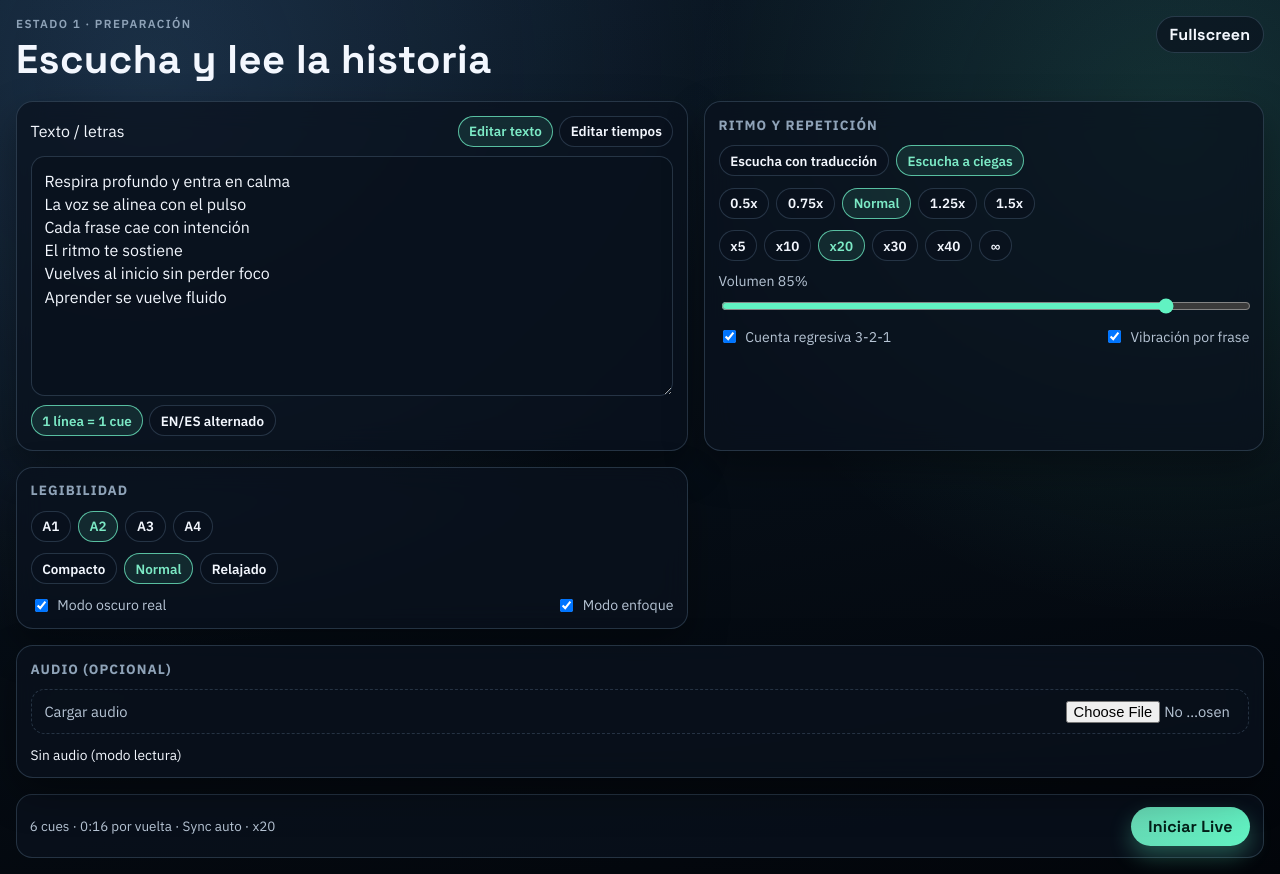
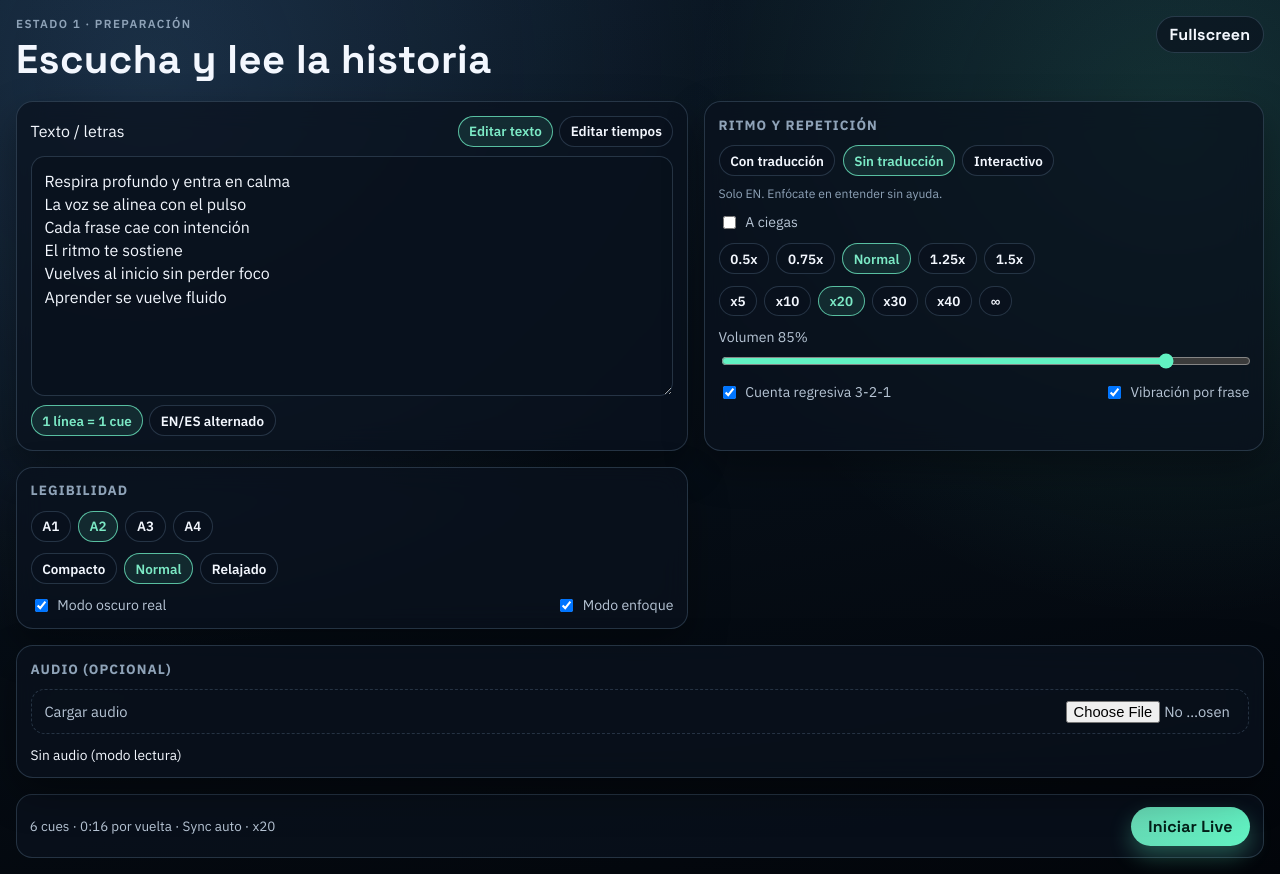
Before and after one commit to jaleco8/jaleco-music, a React (Vite) app: page / in a window 1280 px wide. Built offline with nearby package versions, Linux system fonts and the light colour scheme.

Commit message:
Añade modos de estudio y mejoras en la interfaz de usuario para la práctica interactiva

```diff
--- a/src/App.css
+++ b/src/App.css
@@ -139,6 +139,10 @@
   margin: 0;
   font-size: 0.76rem;
   color: var(--text-muted);
+}
+
+.study-mode-hint {
+  margin-top: -0.1rem;
 }
 
 .timing-editor {
@@ -326,6 +330,18 @@
   gap: 0.42rem;
 }
 
+.study-toggle-row {
+  display: inline-flex;
+  align-items: center;
+  gap: 0.42rem;
+  color: var(--text-next);
+  font-size: 0.88rem;
+}
+
+.study-toggle-row input {
+  accent-color: var(--accent);
+}
+
 .audio-upload {
   border: 1px dashed var(--border-soft);
   border-radius: 0.85rem;
@@ -506,6 +522,10 @@
   font-size: 0.72rem;
 }
 
+.live-mode-pill {
+  pointer-events: none;
+}
+
 .teleprompter-stage {
   position: absolute;
   inset: 0;
@@ -601,6 +621,24 @@
   transition: width 120ms linear;
 }
 
+.cue-line.is-time-active:not(.is-active) {
+  color: color-mix(in srgb, var(--text-main) 88%, transparent);
+  opacity: 0.9;
+  transform: scale(1);
+}
+
+.cue-line.is-time-active:not(.is-active)::after {
+  content: '';
+  position: absolute;
+  left: 0;
+  top: calc(100% + 0.1em);
+  width: calc(var(--cue-progress, 0) * 100%);
+  height: 2px;
+  border-radius: 999px;
+  background: color-mix(in srgb, var(--text-muted) 72%, transparent);
+  transition: width 120ms linear;
+}
+
 .cue-line.is-past .cue-translation {
   color: color-mix(in srgb, var(--text-muted) 72%, transparent);
 }
@@ -609,8 +647,12 @@
   color: color-mix(in srgb, var(--text-main) 86%, transparent);
 }
 
-.focus-enabled .cue-line:not(.is-active) {
+.focus-enabled .cue-line:not(.is-active):not(.is-time-active) {
   filter: blur(1px);
+}
+
+.mode-live.mode-blind .cue-list {
+  filter: blur(5px);
 }
 
 .follow-button {
--- a/src/App.tsx
+++ b/src/App.tsx
@@ -18,6 +18,8 @@ type LineSpacing = 'compact' | 'normal' | 'relaxed'
 type PrepEditorTab = 'text' | 'timing'
 type SyncMode = 'auto' | 'manual'
 type GestureMode = 'idle' | 'pending' | 'horizontal' | 'vertical'
+type StudyMode = 'with-translation' | 'without-translation' | 'interactive'
+type CueKind = 'statement' | 'question'
 type Cue = {
   id: string
   text: string
@@ -33,6 +35,8 @@ type PrepPersistedState = {
   pairImportMode?: boolean
   syncMode?: SyncMode
   manualStarts?: number[]
+  studyMode?: StudyMode
+  blindMode?: boolean
 }
 
 type TapSide = 'left' | 'center' | 'right'
@@ -79,6 +83,15 @@ const splitLines = (text: string): string[] =>
     .split('\n')
     .map((line) => line.trim())
     .filter((line) => line.length > 0)
+
+const classifyCueText = (text: string): CueKind => {
+  const trimmed = text.trim()
+  if (!trimmed) {
+    return 'statement'
+  }
+
+  return /\[YES\/NO\]/i.test(trimmed) || trimmed.endsWith('?') ? 'question' : 'statement'
+}
 
 const buildCueDrafts = (text: string, parseByPairs: boolean): CueDraft[] => {
   const lines = splitLines(text)
@@ -307,7 +320,8 @@ function App() {
   const [playbackStatus, setPlaybackStatus] = useState<PlaybackStatus>('stopped')
   const [lyrics, setLyrics] = useState(SAMPLE_TEXT)
   const [pairImportMode, setPairImportMode] = useState(false)
-  const [showTranslation, setShowTranslation] = useState(false)
+  const [studyMode, setStudyMode] = useState<StudyMode>('without-translation')
+  const [blindMode, setBlindMode] = useState(false)
   const [repeatTarget, setRepeatTarget] = useState<RepeatTarget>(20)
   const [playbackRate, setPlaybackRate] = useState<(typeof SPEED_OPTIONS)[number]>(1)
   const [volume, setVolume] = useState(0.85)
@@ -337,6 +351,20 @@ function App() {
   const [isPrepAudioPlaying, setIsPrepAudioPlaying] = useState(false)
   const [prepStateHydrated, setPrepStateHydrated] = useState(false)
 
+  const showTranslation = studyMode === 'with-translation'
+  const studyModeLabel =
+    studyMode === 'with-translation'
+      ? 'Con traducción'
+      : studyMode === 'without-translation'
+        ? 'Sin traducción'
+        : 'Interactivo'
+  const studyModeHint =
+    studyMode === 'with-translation'
+      ? 'Lee EN y ES un par de veces.'
+      : studyMode === 'without-translation'
+        ? 'Solo EN. Enfócate en entender sin ayuda.'
+        : 'Responde YES/NO después de cada pregunta.'
+
   const stageRef = useRef<HTMLDivElement | null>(null)
   const audioRef = useRef<HTMLAudioElement | null>(null)
   const cueRefs = useRef<Array<HTMLParagraphElement | null>>([])
@@ -439,10 +467,19 @@ function App() {
       }
       if (typeof persisted.pairImportMode === 'boolean') {
         setPairImportMode(persisted.pairImportMode)
-        setShowTranslation(persisted.pairImportMode)
       }
       if (persisted.syncMode === 'auto' || persisted.syncMode === 'manual') {
         setSyncMode(persisted.syncMode)
+      }
+      if (
+        persisted.studyMode === 'with-translation' ||
+        persisted.studyMode === 'without-translation' ||
+        persisted.studyMode === 'interactive'
+      ) {
+        setStudyMode(persisted.studyMode)
+      }
+      if (typeof persisted.blindMode === 'boolean') {
+        setBlindMode(persisted.blindMode)
       }
       if (Array.isArray(persisted.manualStarts)) {
         const starts = persisted.manualStarts
@@ -467,6 +504,8 @@ function App() {
       pairImportMode,
       syncMode,
       manualStarts: normalizedManualStarts,
+      studyMode,
+      blindMode,
     }
 
     try {
@@ -474,7 +513,7 @@ function App() {
     } catch {
       // Ignore persistence errors (private mode / storage limits).
     }
-  }, [lyrics, normalizedManualStarts, pairImportMode, prepStateHydrated, syncMode])
+  }, [blindMode, lyrics, normalizedManualStarts, pairImportMode, prepStateHydrated, studyMode, syncMode])
 
   useEffect(() => {
     setTimingCursor((current) => clamp(current, 0, Math.max(cueDrafts.length - 1, 0)))
@@ -505,6 +544,31 @@ function App() {
 
     return cues.length - 1
   }, [cues, playheadSec])
+
+  const cueKinds = useMemo(() => cues.map((cue) => classifyCueText(cue.text)), [cues])
+
+  const focusCueIndex = useMemo(() => {
+    if (cues.length === 0) {
+      return 0
+    }
+
+    if (studyMode !== 'interactive') {
+      return activeCueIndex
+    }
+
+    if (cueKinds[activeCueIndex] === 'question') {
+      return activeCueIndex
+    }
+
+    const nextQuestionIndex = cueKinds.findIndex(
+      (kind, index) => index > activeCueIndex && kind === 'question',
+    )
+    if (nextQuestionIndex >= 0) {
+      return nextQuestionIndex
+    }
+
+    return activeCueIndex
+  }, [activeCueIndex, cueKinds, cues.length, studyMode])
 
   const currentCueProgress = useMemo(() => {
     const cue = cues[activeCueIndex]
@@ -923,10 +987,10 @@ function App() {
     viewMode,
   ])
 
-  const snapToActiveCue = useCallback(
+  const snapToFocusCue = useCallback(
     (behavior: ScrollBehavior) => {
       const stage = stageRef.current
-      const lineNode = cueRefs.current[activeCueIndex]
+      const lineNode = cueRefs.current[focusCueIndex]
 
       if (!stage || !lineNode) {
         return
@@ -945,13 +1009,13 @@ function App() {
         autoScrollFlagRef.current = false
       }, 320)
     },
-    [activeCueIndex],
+    [focusCueIndex],
   )
 
   const returnToFollow = useCallback(() => {
     setPlaybackStatus('playing')
-    snapToActiveCue('smooth')
-  }, [snapToActiveCue])
+    snapToFocusCue('smooth')
+  }, [snapToFocusCue])
 
   const enforceTranslationRepeatFloor = useCallback(() => {
     setRepeatTarget((current) => {
@@ -963,25 +1027,6 @@ function App() {
       return current
     })
   }, [showLoopToast])
-
-  const setTranslationVisibility = useCallback(
-    (next: boolean, options?: { recenterLive: boolean }) => {
-      setShowTranslation(next)
-
-      if (next) {
-        enforceTranslationRepeatFloor()
-      }
-
-      if (options?.recenterLive && viewMode === 'live') {
-        window.requestAnimationFrame(() => {
-          window.requestAnimationFrame(() => {
-            snapToActiveCue('smooth')
-          })
-        })
-      }
-    },
-    [enforceTranslationRepeatFloor, snapToActiveCue, viewMode],
-  )
 
   const applyRepeatTarget = useCallback(
     (nextTarget: RepeatTarget) => {
@@ -996,18 +1041,15 @@ function App() {
     [showLoopToast, showTranslation],
   )
 
-  const handleTranslationToggle = useCallback(() => {
-    setTranslationVisibility(!showTranslation, { recenterLive: true })
-  }, [setTranslationVisibility, showTranslation])
-
-  const applyStudyMode = (mode: 'translated' | 'blind') => {
-    if (mode === 'translated') {
-      setTranslationVisibility(true)
-      return
-    }
-
-    setTranslationVisibility(false)
-  }
+  const applyStudyMode = useCallback(
+    (mode: StudyMode) => {
+      setStudyMode(mode)
+      if (mode === 'with-translation') {
+        enforceTranslationRepeatFloor()
+      }
+    },
+    [enforceTranslationRepeatFloor],
+  )
 
   const handlePairImportModeChange = (next: boolean) => {
     if (pairImportMode === next) {
@@ -1024,7 +1066,6 @@ function App() {
     }
 
     setPairImportMode(next)
-    setTranslationVisibility(next, { recenterLive: false })
     resetSession()
   }
 
@@ -1260,8 +1301,8 @@ function App() {
       return
     }
 
-    snapToActiveCue('smooth')
-  }, [activeCueIndex, playbackStatus, snapToActiveCue, viewMode])
+    snapToFocusCue('smooth')
+  }, [focusCueIndex, playbackStatus, snapToFocusCue, viewMode])
 
   useEffect(() => {
     if (viewMode !== 'live') {
@@ -1269,13 +1310,13 @@ function App() {
     }
 
     const timer = window.setTimeout(() => {
-      snapToActiveCue('auto')
+      snapToFocusCue('auto')
     }, 50)
 
     return () => {
       window.clearTimeout(timer)
     }
-  }, [snapToActiveCue, viewMode])
+  }, [snapToFocusCue, viewMode])
 
   useEffect(() => {
     if (lastActiveCueRef.current === activeCueIndex) {
@@ -1484,6 +1525,8 @@ function App() {
     viewMode === 'live' ? 'mode-live' : 'mode-prep',
     controlsVisible ? 'controls-visible' : 'controls-hidden',
     focusMode ? 'focus-enabled' : 'focus-disabled',
+    blindMode ? 'mode-blind' : 'mode-clear',
+    studyMode === 'interactive' ? 'study-interactive' : 'study-standard',
   ].join(' ')
 
   return (
@@ -1742,21 +1785,47 @@ function App() {
               <div className="chip-row" role="radiogroup" aria-label="Modo de estudio">
                 <button
                   type="button"
-                  className={showTranslation ? 'chip is-active' : 'chip'}
-                  onClick={() => applyStudyMode('translated')}
+                  role="radio"
+                  aria-checked={studyMode === 'with-translation'}
+                  className={studyMode === 'with-translation' ? 'chip is-active' : 'chip'}
+                  onClick={() => applyStudyMode('with-translation')}
                   data-interactive="true"
                 >
-                  Escucha con traducción
+                  Con traducción
                 </button>
                 <button
                   type="button"
-                  className={showTranslation ? 'chip' : 'chip is-active'}
-                  onClick={() => applyStudyMode('blind')}
+                  role="radio"
+                  aria-checked={studyMode === 'without-translation'}
+                  className={studyMode === 'without-translation' ? 'chip is-active' : 'chip'}
+                  onClick={() => applyStudyMode('without-translation')}
                   data-interactive="true"
                 >
-                  Escucha a ciegas
+                  Sin traducción
+                </button>
+                <button
+                  type="button"
+                  role="radio"
+                  aria-checked={studyMode === 'interactive'}
+                  className={studyMode === 'interactive' ? 'chip is-active' : 'chip'}
+                  onClick={() => applyStudyMode('interactive')}
+                  data-interactive="true"
+                >
+                  Interactivo
                 </button>
               </div>
+              <p className="field-hint study-mode-hint">{studyModeHint}</p>
+
+              <label className="study-toggle-row">
+                <input
+                  type="checkbox"
+                  checked={blindMode}
+                  onChange={(event) => setBlindMode(event.target.checked)}
+                  data-interactive="true"
+                />
+                A ciegas
+              </label>
+              {blindMode && <p className="field-hint study-mode-hint">Texto difuminado. Entrena oído.</p>}
 
               <div className="chip-row" role="radiogroup" aria-label="Velocidad">
                 {SPEED_OPTIONS.map((option) => (
@@ -1939,14 +2008,10 @@ function App() {
                 {remainingLoops !== null && <small>Restan: {remainingLoops}</small>}
               </div>
 
-              <button
-                type="button"
-                className={showTranslation ? 'chip is-active' : 'chip'}
-                onClick={handleTranslationToggle}
-                data-interactive="true"
-              >
-                ES: {showTranslation ? 'ON' : 'OFF'}
-              </button>
+              <span className="chip live-mode-pill" data-interactive="true">
+                {studyModeLabel}
+                {blindMode ? ' · A ciegas' : ''}
+              </span>
 
               <button className="ghost-button small" onClick={toggleFullscreen} type="button" data-interactive="true">
                 {isFullscreen ? 'Salir' : 'Full'}
@@ -1957,11 +2022,18 @@ function App() {
           <div className="teleprompter-stage" ref={stageRef} onScroll={handleStageScroll}>
             <div className="cue-list" style={{ '--cue-font-size': `${FONT_LEVELS[fontLevel]}px` } as CSSProperties}>
               {cues.map((cue, index) => {
-                const isActive = index === activeCueIndex
+                const cueKind = cueKinds[index] ?? 'statement'
+                const isQuestion = cueKind === 'question'
+                const isTimeActive = index === activeCueIndex
+                const isFocusTarget = index === focusCueIndex
+                const isHighlighted =
+                  studyMode === 'interactive' ? isFocusTarget && isQuestion : isFocusTarget
                 const isPast = index < activeCueIndex
                 const className = [
                   'cue-line',
-                  isActive ? 'is-active' : '',
+                  isHighlighted ? 'is-active' : '',
+                  isTimeActive ? 'is-time-active' : '',
+                  studyMode === 'interactive' ? (isQuestion ? 'is-question' : 'is-statement') : '',
                   isPast ? 'is-past' : 'is-next',
                 ]
                   .filter(Boolean)
@@ -1975,7 +2047,7 @@ function App() {
                     }}
                     className={className}
                     style={
-                      isActive
+                      isTimeActive
                         ? ({ '--cue-progress': `${currentCueProgress}` } as CSSProperties)
                         : undefined
                     }
```
Also changed, not shown: 1 other file (tests, documents, lock files or other folders).
